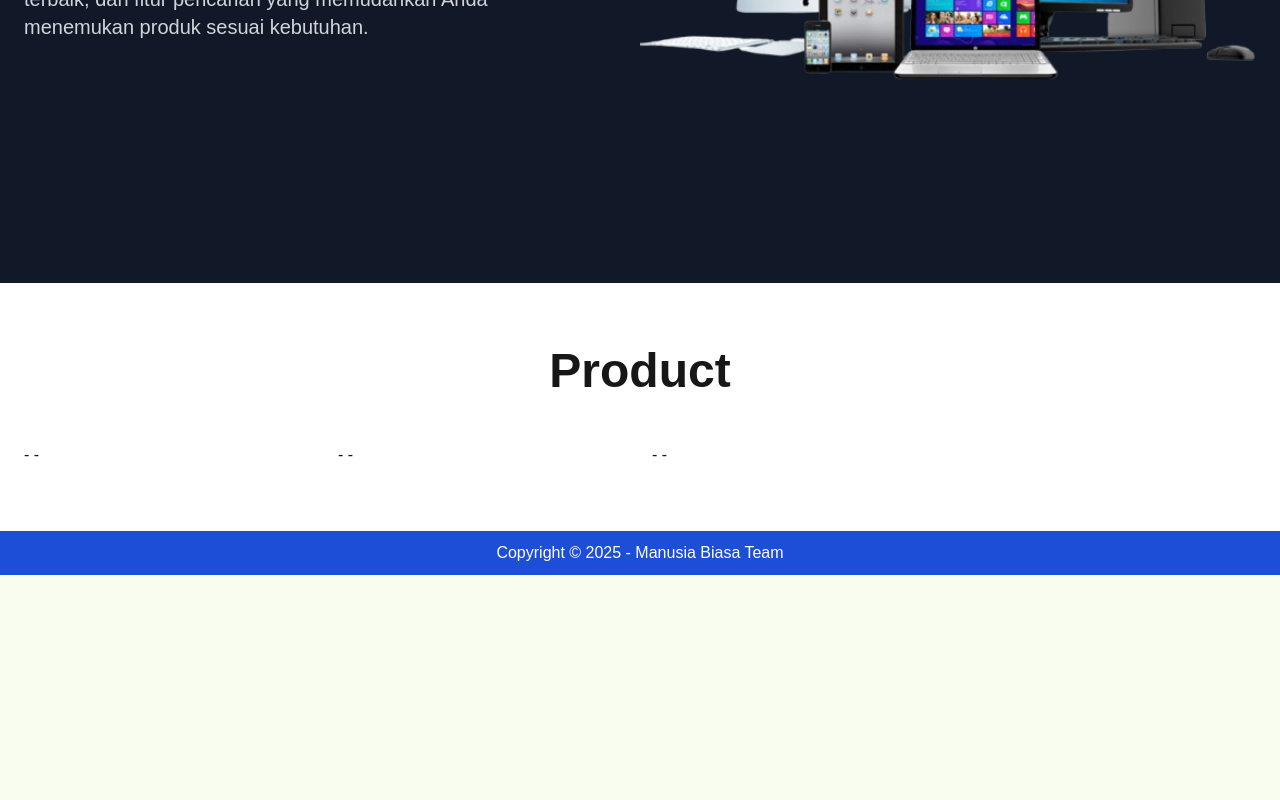
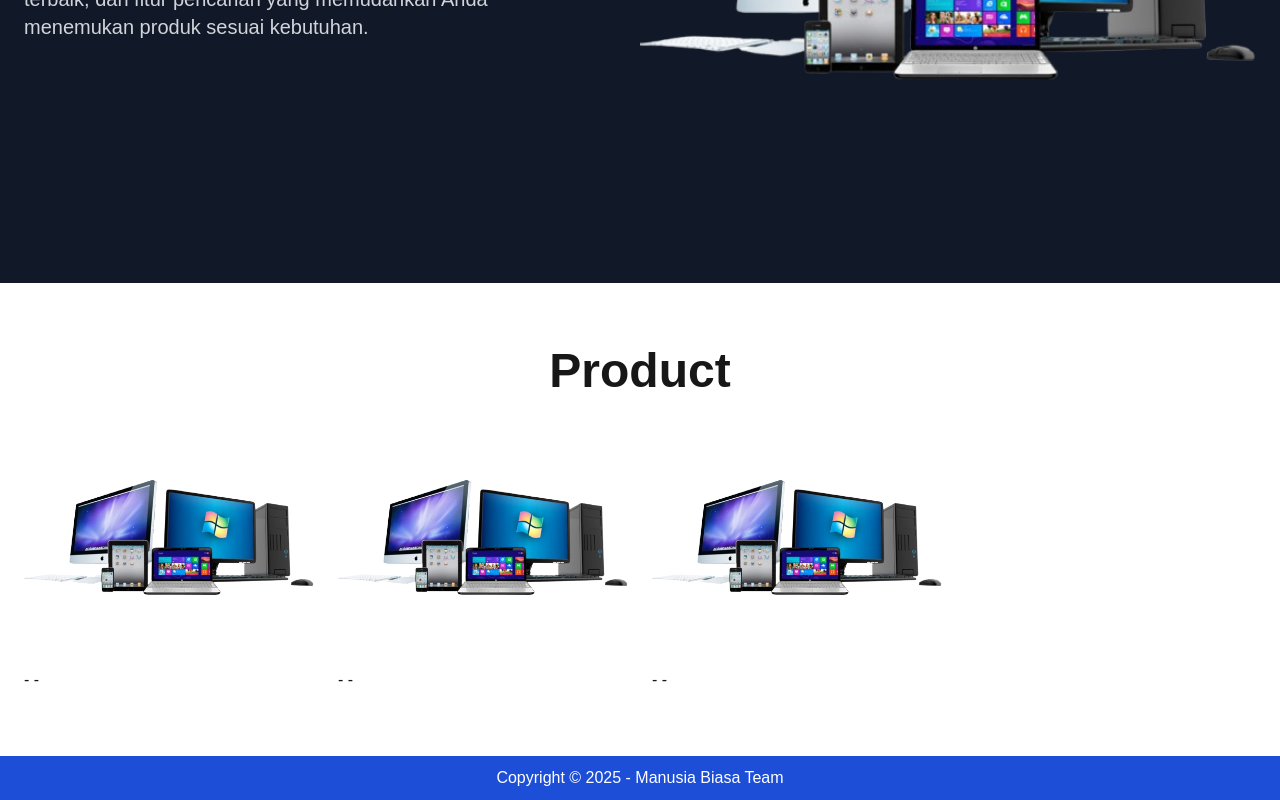
Before and after one commit to Deoca27/manusia-biasa, a Next.js app: page / in a window 1280 px wide. Shown: the part 412-1212 px from the top of the page. Before the commit the page ends 987 px from the top, so only its background shows below. Built offline with nearby package versions, Linux system fonts and the light colour scheme; no server answers; the database is empty.

Commit message:
deo : menambah tampilan gambar

```diff
--- a/app/page.tsx
+++ b/app/page.tsx
@@ -1,8 +1,8 @@
-"use client"
+"use client";
 
 import Image from "next/image";
 import React, { useEffect, useState } from "react";
-import { getData} from "./models/barang";
+import { getData } from "./models/barang";
 
 export default function RootPage() {
   // buat hook
@@ -28,8 +28,10 @@ export default function RootPage() {
           <div className="w-1/2">
             <h1 className="text-6xl font-bold mb-6">Electronic Hub</h1>
             <p className="text-gray-300 text-xl mb-8 max-w-xl">
-              Website katalog elektronik ini menyediakan berbagai pilihan produk elektronik terkini dengan informasi lengkap,
-              harga terbaik, dan fitur pencarian yang memudahkan Anda menemukan produk sesuai kebutuhan.
+              Website katalog elektronik ini menyediakan berbagai pilihan produk
+              elektronik terkini dengan informasi lengkap, harga terbaik, dan
+              fitur pencarian yang memudahkan Anda menemukan produk sesuai
+              kebutuhan.
             </p>
           </div>
           <div className="w-1/2">
@@ -58,6 +60,14 @@ export default function RootPage() {
           {Object.values(getValue).map((data: any, index: number) => (
             <div key={index}>
               <div>
+                <Image
+                  src="/images/foto.png"
+                  alt={data.nama_barang}
+                  width={500}
+                  height={300}
+                />
+              </div>
+              <div>
                 {data.nama_barang} - {data.deskripsi} - {data.harga}
               </div>
             </div>
```
